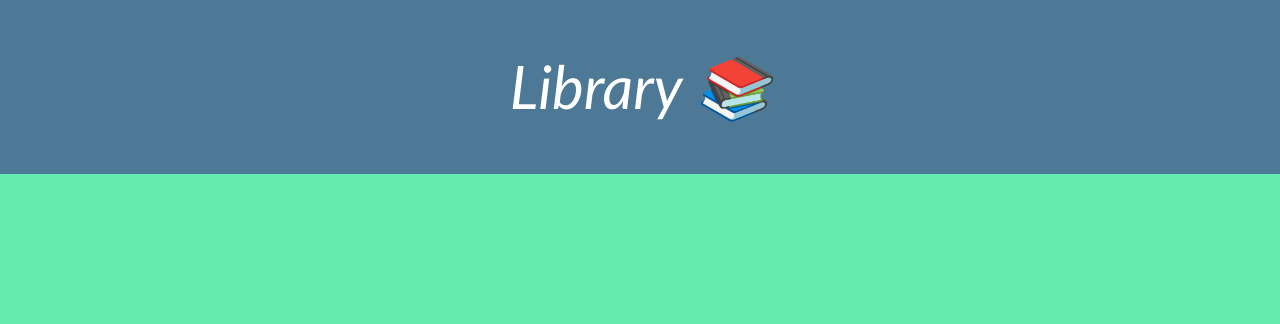
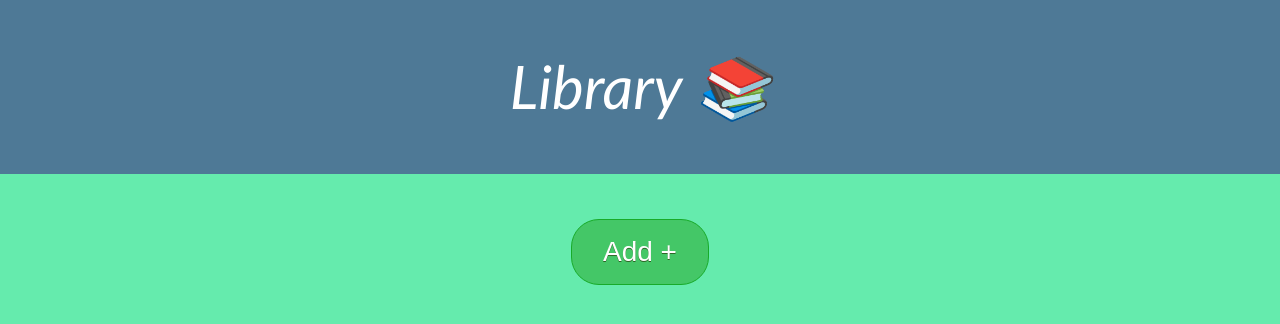
Before and after one commit to Kaytin808/LibraryApp, a plain HTML site: page index.html in a window 1280 px wide. Drawn offline with Linux system fonts and the light colour scheme.

Commit message:
Added add book button and styles

```diff
--- a/index.html
+++ b/index.html
@@ -5,12 +5,14 @@
     <meta http-equiv="X-UA-Compatible" content="IE=edge">
     <meta name="viewport" content="width=device-width, initial-scale=1.0">
     <link rel="stylesheet" href="/style.css">
-    <title>Library</title>
+    <title>📚 Library</title>
 </head>
 <body>
     <div class="header-container">
     <header class="library-text">Library 📚</header>
-    <div class="main-container"></div>
+    <div class="add-btn-container">
+    <button class="add-book">Add +</button>
+</div>
 </div>
 </body>
 <script src="/script.js"></script>
--- a/style.css
+++ b/style.css
@@ -15,3 +15,28 @@ body {
     font-family: 'Gill Sans', 'Gill Sans MT', Calibri, 'Trebuchet MS', sans-serif;
     font-style: italic;
 }
+.add-btn-container {
+    display: flex;
+    justify-content: center;
+    padding: 45px;
+}
+.add-book {
+    background-color:#44c767;
+	border-radius:28px;
+	border:1px solid #18ab29;
+	display:inline-block;
+	cursor:pointer;
+	color:#ffffff;
+	font-family:Arial;
+	font-size:28px;
+	padding:16px 31px;
+	text-decoration:none;
+	text-shadow:0px 1px 0px #2f6627;
+}
+.add-book:hover {
+	background-color:#5cbf2a;
+}
+.add-book:active {
+	position:relative;
+	top:1px;
+}
```
